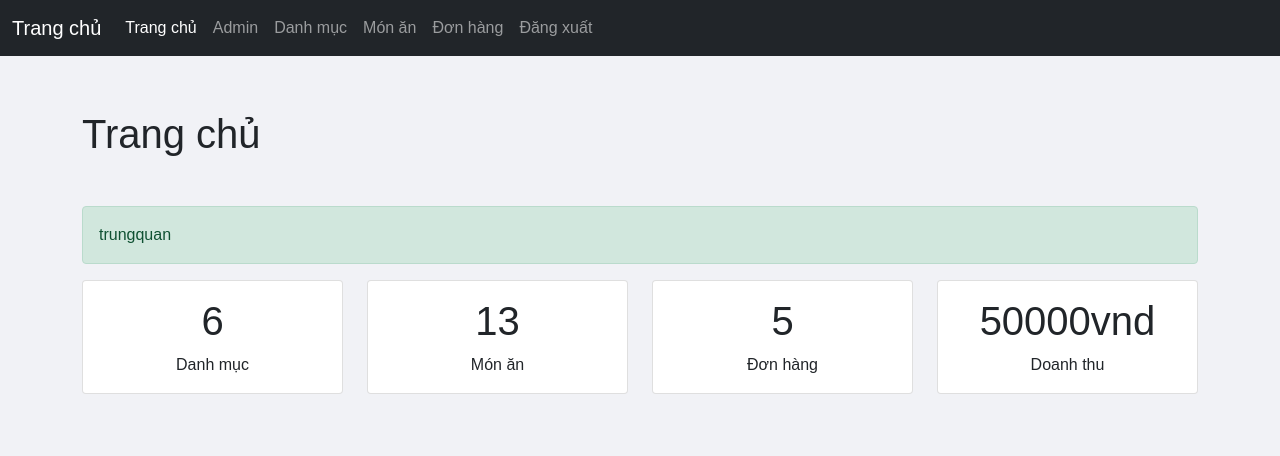
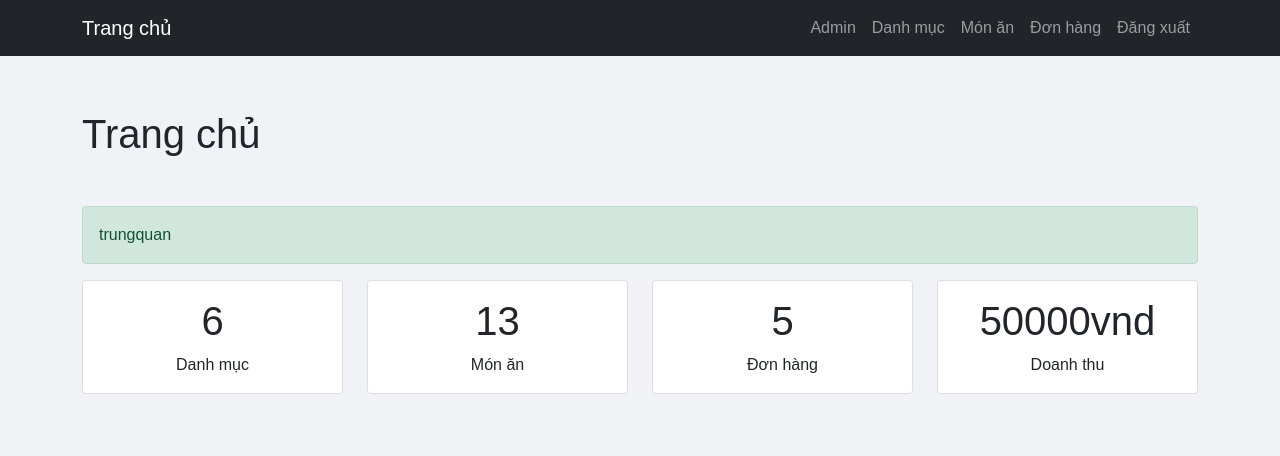
Before and after one commit to tquann286/food-ecommerce, a PHP site: page /admin/index.php in a window 1280 px wide. Shown: the top 456 px of the page. Run offline with PHP 8.4, Linux system fonts and the light colour scheme; a user stored in the database is signed in; data comes from the database, SQL or seed files in the repository.

Commit message:
style for admin navbar

```diff
--- a/admin/partials/menu.php
+++ b/admin/partials/menu.php
@@ -21,16 +21,14 @@ function isCurrentPage($pageName)
 
 <body>
     <nav class="navbar navbar-expand-lg navbar-dark bg-dark">
-        <div class="container-fluid">
+        <div class="container">
             <a class="navbar-brand" href="/admin/index.php">Trang chủ</a>
             <button class="navbar-toggler" type="button" data-bs-toggle="collapse" data-bs-target="#navbarNav"
                 aria-controls="navbarNav" aria-expanded="false" aria-label="Toggle navigation">
                 <span class="navbar-toggler-icon"></span>
             </button>
             <div class="collapse navbar-collapse" id="navbarNav">
-                <ul class="navbar-nav">
-                    <li class="nav-item <?php echo isCurrentPage('index.php'); ?>"><a class="nav-link"
-                            href="/admin/index.php">Trang chủ</a></li>
+                <ul class="navbar-nav ms-auto">
                     <li class="nav-item <?php echo isCurrentPage('manage-admin.php'); ?>"><a class="nav-link"
                             href="/admin/manage-admin.php">Admin</a></li>
                     <li class="nav-item <?php echo isCurrentPage('manage-category.php'); ?>"><a class="nav-link"
--- a/sql/food-order.sql
+++ b/sql/food-order.sql
@@ -44,7 +44,7 @@ CREATE TABLE `tbl_admin` (
 INSERT INTO `tbl_admin` (`id`, `full_name`, `username`, `password`) VALUES
 (1, 'Đào Trung Quân', 'trungquan', 'f3ed11bbdb94fd9ebdefbaf646ab94d3'),
 (9, 'Huỳnh Phương Thanh Phát ', 'thanhphat', 'f3ed11bbdb94fd9ebdefbaf646ab94d3'),
-(10, 'Trương Nhật Huy', 'nhathuy', 'f3ed11bbdb94fd9ebdefbaf646ab94d3'),
+(10, 'Trương Nhựt Huy', 'nhuthuy', 'f3ed11bbdb94fd9ebdefbaf646ab94d3'),
 (12, 'Nguyễn Hoàng Phước', 'hoangphuoc', '21232f297a57a5a743894a0e4a801fc3'),
 (13, 'A', 'sojemulap@mailinator.com', '7aa3262b9526ff30025c2f389263399e');
 
```
